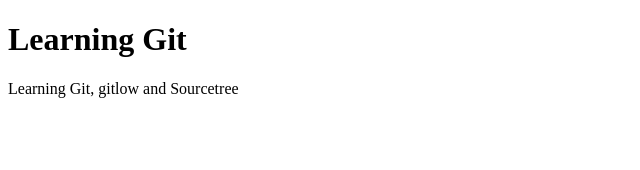
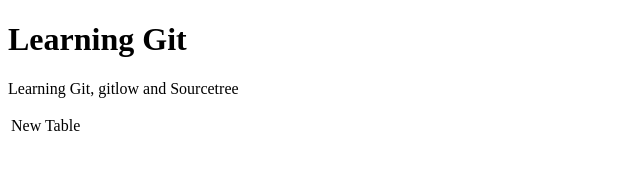
Before and after one commit to chrisrul64/learn-git, a plain HTML site: page index.html in a window 1280 px wide. Shown: the full height of the page, 0-640 px from the left. Drawn offline with Linux system fonts and the light colour scheme.

Commit message:
Adding new Table

```diff
--- a/index.html
+++ b/index.html
@@ -8,5 +8,10 @@
 <body>
   <h1>Learning Git</h1>
   <p>Learning Git, gitlow and Sourcetree</p>
+  <table>
+    <tr>
+      <td>New Table</td>
+    </tr>
+  </table>
 </body>
 </html>
```
